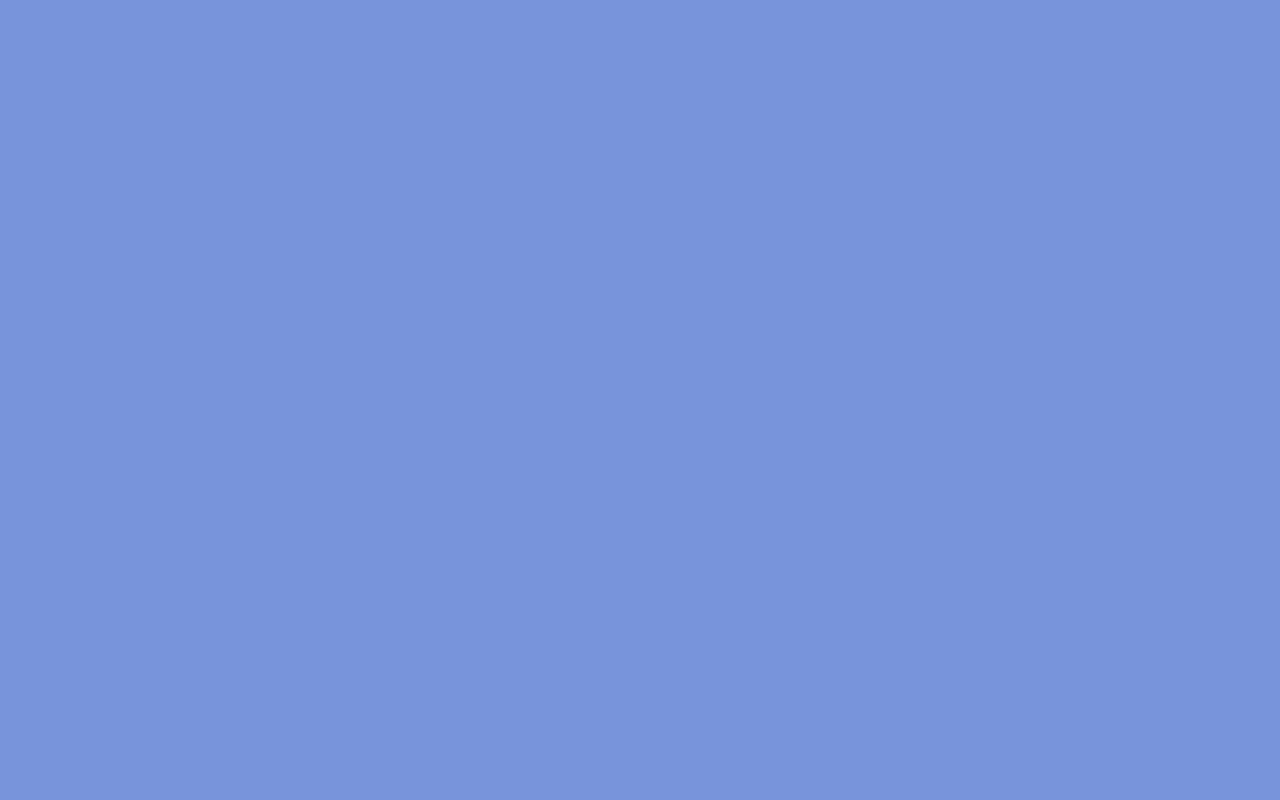
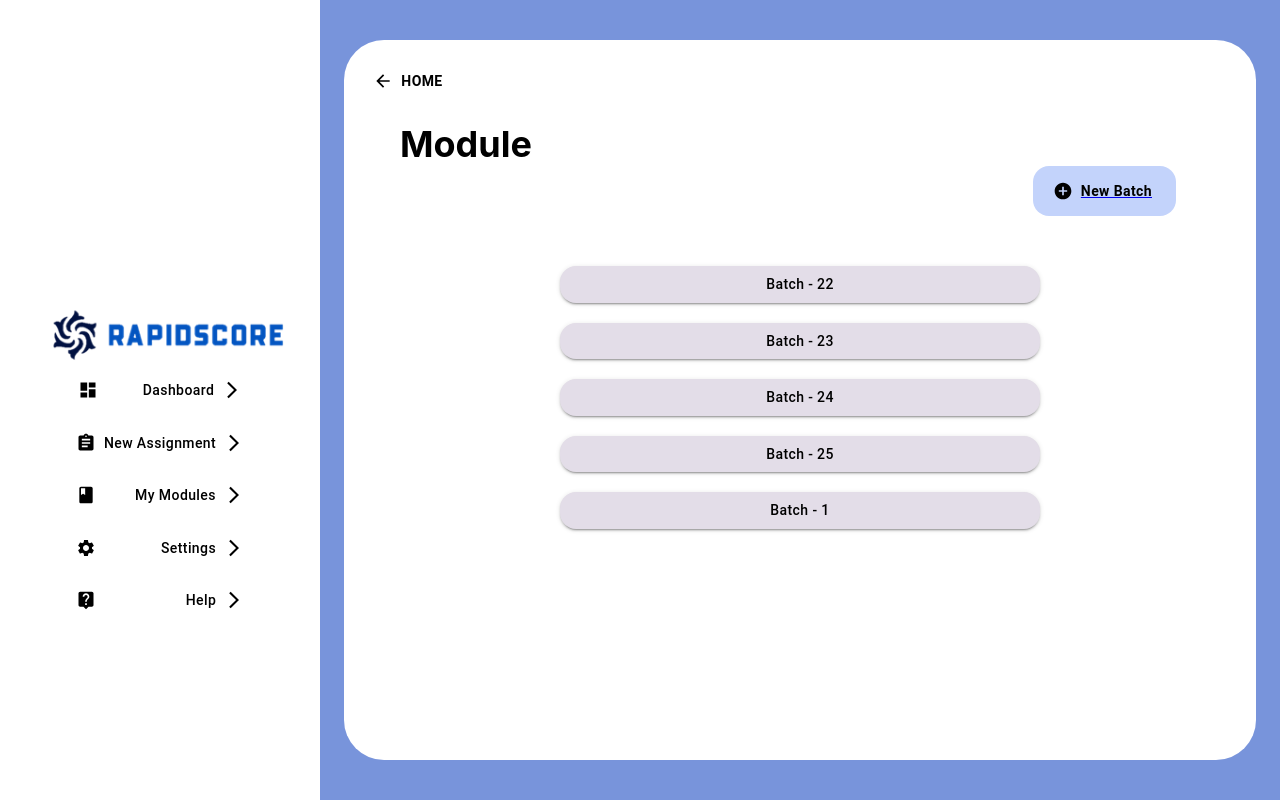
Before and after one commit to Githmi123/Software_Project_Frontend, a React (Create React App) app in the folder software_project_frontend/: page /Batches/1 in a window 1280 px wide. Before the commit this address had no page. Built offline with nearby package versions, Linux system fonts and the light colour scheme.

Commit message:
Added new function to new batch page

```diff
--- a/software_project_frontend/src/App.js
+++ b/software_project_frontend/src/App.js
@@ -38,6 +38,7 @@ function App() {
         <Route exact path="/DataVisualization" element={<DataVisualizationPage/>}></Route>
         <Route exact path="/ManualGradingPage" element={<ManualGradingPage/>}></Route>
         <Route exact path="/NewBatchPage" element={<NewBatchPage/>}></Route>
+        <Route path="/Batches/:batchNumber" element={<BatchesPage />} />
 
         {/* Define other routes as needed */}
       </Routes>
--- a/software_project_frontend/src/pages/BatchesPage.jsx
+++ b/software_project_frontend/src/pages/BatchesPage.jsx
@@ -7,24 +7,29 @@ import AddCircleIcon from '@mui/icons-material/AddCircle'
 import CustomNewButton from '../components/Buttons/CustomNewButton'
 
 import { Link } from 'react-router-dom';
+import { useParams } from 'react-router-dom';
 
 import '../styles/BatchesPage.css'
 
-const batches = ["22th batch", "23rd batch", "24th batch", "25th batch"];
 
 
 
 const BatchesPage = () => {
+    const { batchNumber } = useParams();
 
     const [selectedBatch, setSelectedBatch] = useState(null);
 
     const handleNewBatch = (event) => {
+        console.log("new bach");
 
     };
 
     const handleSelectedBatch = (batch) =>{
         setSelectedBatch(batch);
     }
+
+
+const batchesWithNew = ["batch - 22", "batch - 23", "batch - 24", "batch - 25",`batch - ${batchNumber}`];
 
 
 
@@ -42,7 +47,7 @@ const BatchesPage = () => {
                 </div>
 
                 <div className='column'>
-                    {batches.map( (batch) => (
+                {batchesWithNew.map((batch) => (
                         <Link to="/Assignments" key={batch} style={{ textDecoration: 'none', color: 'inherit' }}>
                             <Button
                                 variant="contained"
--- a/software_project_frontend/src/pages/NewBatchPage.jsx
+++ b/software_project_frontend/src/pages/NewBatchPage.jsx
@@ -4,18 +4,19 @@ import MainLeftPane from '../components/MainLeftPane/MainLeftPane'
 import MainRightPane from '../components/MainRightPane/MainRightPane'
 import ArrowBackIcon from '@mui/icons-material/ArrowBack';
 import CustomButton from '../components/Buttons/CustomButton';
+import { Link , useNavigate} from 'react-router-dom';
 
 import '../styles/NewAssignmentPage.css'
 import "../styles/NewBatchPage.css"
 
 const NewBatchPage = () => {
+  const [batchNumber, setBatchNumber] = useState('');
+  const navigate = useNavigate();
 
-    const [selectNewBatch,setSelectedNewBatch] = useState(null);
-
-    const handleNewBatch= () => {
-
-
-    }
+  const handleNewBatch= () => {
+    console.log("new batch : ",batchNumber);
+    navigate(`/Batches/${batchNumber}`);
+  }
 
   return (
     <div>
@@ -30,15 +31,21 @@ const NewBatchPage = () => {
                     id="outlined-basic"
                     label="Batch Number"
                     variant="outlined"
+                    onChange={(e) => setBatchNumber(e.target.value)}
                     //value={assignmentName}
                     //onChange={handleAssignmentNameChange}
                     sx={{ m: '2vh', maxWidth: '70vh', padding:"0", position:"relative"}}
                 />
 
                </div>
+
+
+               <Link to="/Batches">
                <Button id='add-button' onClick={handleNewBatch} variant='contained'>
                     Add
                 </Button>
+               </Link>
+
 
 
                </MainRightPane>
```
Lines whose indentation alone changed are shown as unchanged.
